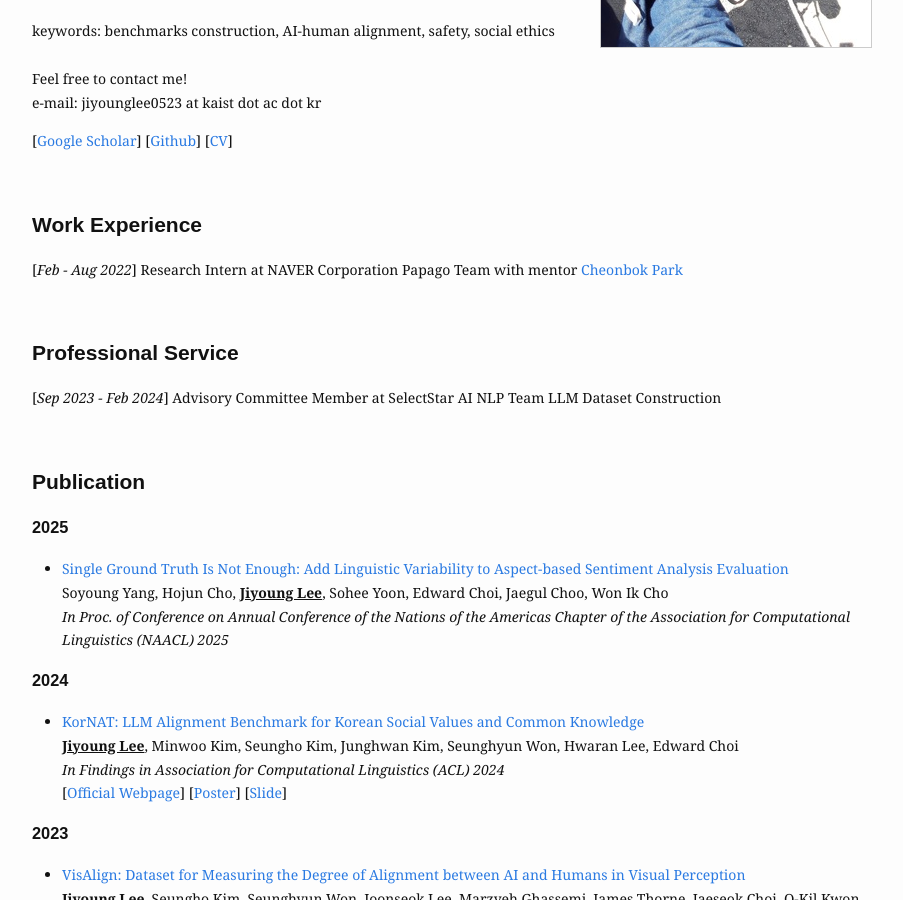
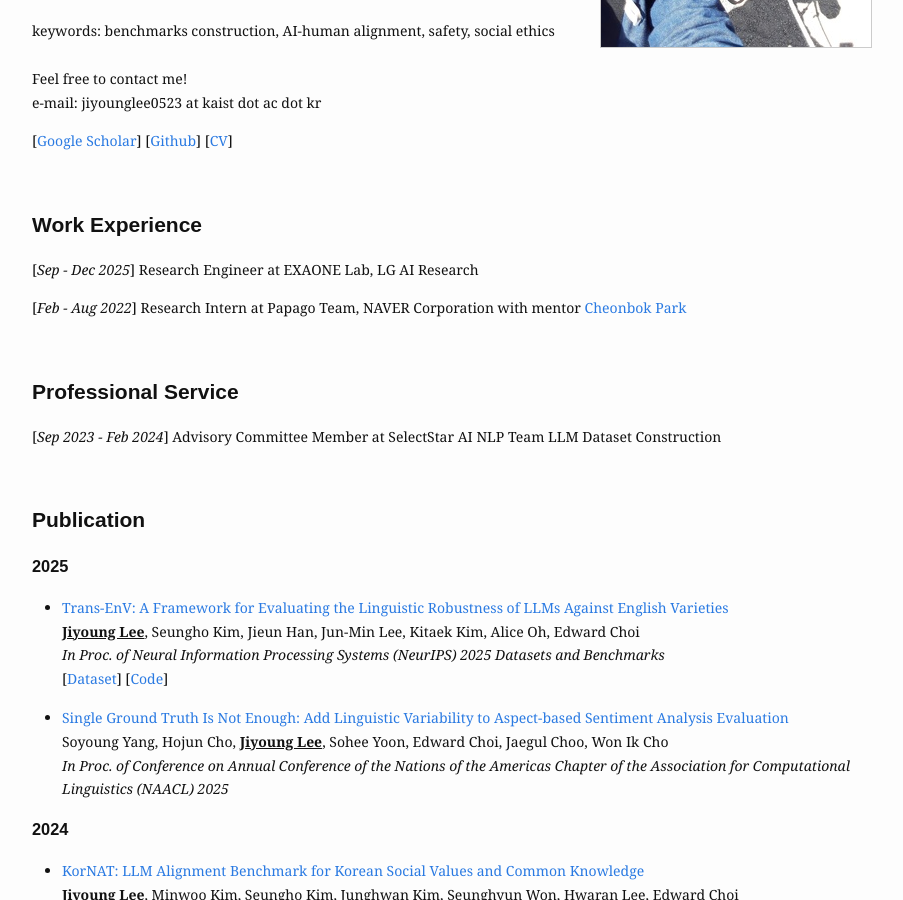
Before and after one commit to jiyounglee-0523/jiyounglee-0523.github.io, a Jekyll site: the page built from index.markdown, in a window 1280 px wide and 900 px high, scrolled down 421 px. Shown: the whole window, without its empty margins (188-1091 px from the left). Built offline with Jekyll 4.4.1, drawn with Linux system fonts in a browser that asks for light colours.

Commit message:
Dec 2025

```diff
--- a/index.markdown
+++ b/index.markdown
@@ -31,7 +31,10 @@ Through my work in constructing benchmarks, I have extensive experience in condu
 <p>
 <h2> <strong>Work Experience</strong></h2>
 </p>
-[*Feb - Aug 2022*] Research Intern at NAVER Corporation Papago Team with mentor <a href="https://cbokpark.github.io/">Cheonbok Park</a>
+
+[_Sep - Dec 2025_] Research Engineer at EXAONE Lab, LG AI Research
+
+[*Feb - Aug 2022*] Research Intern at Papago Team, NAVER Corporation with mentor <a href="https://cbokpark.github.io/">Cheonbok Park</a>
 
 &nbsp;
 
@@ -47,6 +50,20 @@ Through my work in constructing benchmarks, I have extensive experience in condu
 </p>
 <p>
 <h3> <strong>2025</strong></h3>
+</p>
+<p>
+    <ul>
+    <li>
+        <a href="https://arxiv.org/abs/2505.20875">Trans-EnV: A Framework for Evaluating the Linguistic Robustness of LLMs Against English Varieties</a>
+        <br />
+        <b><u>Jiyoung Lee</u></b>, Seungho Kim, Jieun Han, Jun-Min Lee, Kitaek Kim, Alice Oh, Edward Choi
+        <br />
+        <i>In Proc. of Neural Information Processing Systems (NeurIPS) 2025 Datasets and Benchmarks</i>
+        <br />
+        [<a href="https://huggingface.co/collections/jiyounglee0523/transenv">Dataset</a>]
+        [<a href="https://github.com/jiyounglee-0523/TransEnV">Code</a>]
+        </li>
+</ul>
 </p>
 <p>
     <ul>
```
Also changed, not shown: 3 other files.
